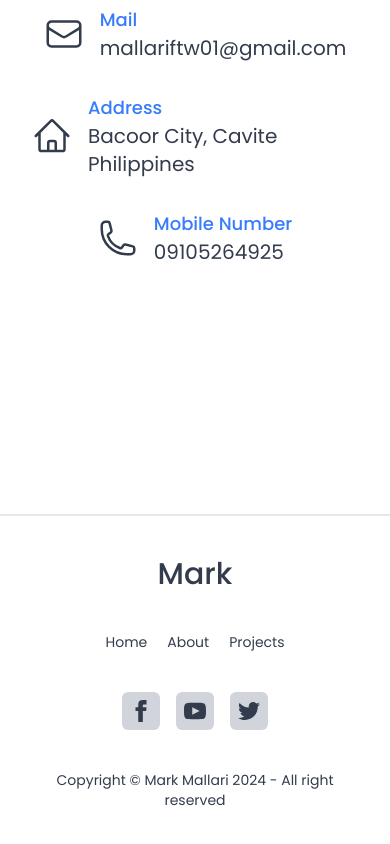
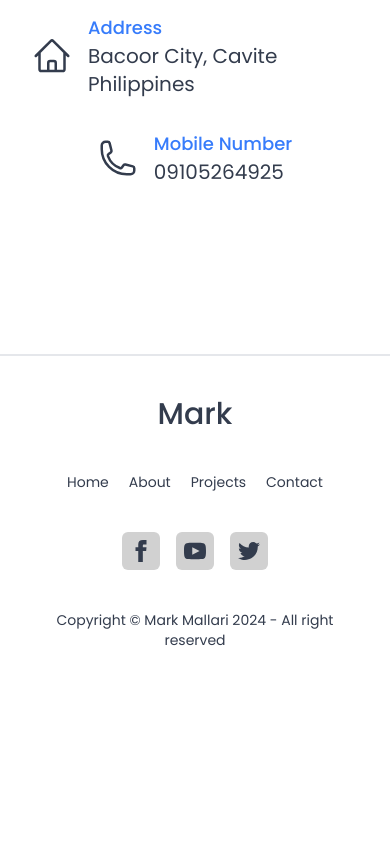
Before and after one commit to MarkMallari16/portfolio-website, a React (Vite) app: page / in a window 390 px wide. Shown: the part 6428-7272 px from the top of the page. After the commit the page ends 7118 px from the top, so only its background shows below. Built offline with nearby package versions, Linux system fonts and the light colour scheme.

Commit message:
fix some footer

```diff
--- a/src/App.jsx
+++ b/src/App.jsx
@@ -42,7 +42,7 @@
           viewport={{ once: true }}
           ref={aboutRef}
         >
-          <About />
+          <About contactRef={contactRef} />
         </motion.section>
         <motion.section
           initial={{ opacity: 0 }}
@@ -66,7 +66,7 @@
           <Contact />
         </motion.section>
 
-        <Footer homeRef={homeRef} aboutRef={aboutRef} projectsRef={projectsRef} scrollIntoSection={scrollIntoSection} />
+        <Footer homeRef={homeRef} aboutRef={aboutRef} projectsRef={projectsRef} contactRef={contactRef} scrollIntoSection={scrollIntoSection} />
 
         <ScrollBtn />
       </div>
--- a/src/components/About.jsx
+++ b/src/components/About.jsx
@@ -4,9 +4,9 @@
 import { motion } from 'framer-motion'
 import useScrollSection from '../hooks/useScrollSection';
 
-function About({ aboutRef }) {
+function About({ contactRef }) {
 
-  const {scrollIntoSection} = useScrollSection();
+  const { scrollIntoSection } = useScrollSection();
   return (
     <div className='mx-auto px-6 lg:px-0 lg:max-w-7xl'>
       <div className='grid grid-cols-1 lg:grid-cols-2  pt-20 mx-auto lg:gap-20'>
--- a/src/components/Contact.jsx
+++ b/src/components/Contact.jsx
@@ -16,7 +16,7 @@
     ]
 
   return (
-    <div className='py-40 mx-auto lg:max-w-7xl px-4 lg:px-0'>
+    <div className='py-20 mx-auto lg:max-w-7xl px-4 lg:px-0'>
       <div className='text-medium text-center text-3xl font-medium pt-10'>Contact</div>
       <p className="text-center text-slate-400 font-light">Reach me!</p>
       <div className='flex  justify-center py-20 gap-16 '>
--- a/src/components/Footer.jsx
+++ b/src/components/Footer.jsx
@@ -1,7 +1,7 @@
 import React from 'react'
 
 
-function Footer({ homeRef, aboutRef, projectsRef, scrollIntoSection }) {
+function Footer({ homeRef, aboutRef, projectsRef, contactRef, scrollIntoSection }) {
     return (
         <footer className="footer footer-center p-10 bg-ghost  border-t-2">
             <h1 className='text-3xl font-medium'>Mark</h1>
@@ -9,18 +9,20 @@
                 <div className="grid grid-flow-col gap-5">
                     <a href='#home' onClick={() => scrollIntoSection(homeRef)}>Home</a>
                     <a href='#about' onClick={() => scrollIntoSection(aboutRef)}>About</a>
+
                     <a href='#projects' onClick={() => scrollIntoSection(projectsRef)}>Projects</a>
+                    <a href='#about' onClick={() => scrollIntoSection(contactRef)}>Contact</a>
                 </div>
             </nav>
             <nav>
                 <div className="grid grid-flow-col gap-4 ">
-                    <a href='https://www.instagram.com/mrkymllari/' className='p-2 bg-gray-300 dark:text-white rounded-md hover:bg-secondary hover:text-base-300 transition-all ease-in-out'><svg xmlns="http://www.w3.org/2000/svg" width="22" height="22" viewBox="0 0 24 24" className="fill-current"><path d="M9 8h-3v4h3v12h5v-12h3.642l.358-4h-4v-1.667c0-.955.192-1.333 1.115-1.333h2.885v-5h-3.808c-3.596 0-5.192 1.583-5.192 4.615v3.385z"></path></svg></a>
-                    <a href='https://www.youtube.com/channel/UCjmHlbLg0GEGH4SOS04jQPg' className='p-2 bg-gray-300 rounded-md hover:bg-secondary hover:text-base-300 transition-all ease-in-out'><svg xmlns="http://www.w3.org/2000/svg" width="22" height="22" viewBox="0 0 24 24" className="fill-current"><path d="M19.615 3.184c-3.604-.246-11.631-.245-15.23 0-3.897.266-4.356 2.62-4.385 8.816.029 6.185.484 8.549 4.385 8.816 3.6.245 11.626.246 15.23 0 3.897-.266 4.356-2.62 4.385-8.816-.029-6.185-.484-8.549-4.385-8.816zm-10.615 12.816v-8l8 3.993-8 4.007z"></path></svg></a>
-                    <a href='https://x.com/markymallari16' className='p-2 bg-gray-300 rounded-md hover:bg-secondary hover:text-base-300 transition-all ease-in-out'><svg xmlns="http://www.w3.org/2000/svg" width="22" height="22" viewBox="0 0 24 24 " className="fill-current"><path d="M24 4.557c-.883.392-1.832.656-2.828.775 1.017-.609 1.798-1.574 2.165-2.724-.951.564-2.005.974-3.127 1.195-.897-.957-2.178-1.555-3.594-1.555-3.179 0-5.515 2.966-4.797 6.045-4.091-.205-7.719-2.165-10.148-5.144-1.29 2.213-.669 5.108 1.523 6.574-.806-.026-1.566-.247-2.229-.616-.054 2.281 1.581 4.415 3.949 4.89-.693.188-1.452.232-2.224.084.626 1.956 2.444 3.379 4.6 3.419-2.07 1.623-4.678 2.348-7.29 2.04 2.179 1.397 4.768 2.212 7.548 2.212 9.142 0 14.307-7.721 13.995-14.646.962-.695 1.797-1.562 2.457-2.549z"></path></svg></a>
+                    <a href='https://www.instagram.com/mrkymllari/' className='p-2 bg-base-300 rounded-md hover:bg-secondary hover:text-base-300 transition-all ease-in-out'><svg xmlns="http://www.w3.org/2000/svg" width="22" height="22" viewBox="0 0 24 24" className="fill-current"><path d="M9 8h-3v4h3v12h5v-12h3.642l.358-4h-4v-1.667c0-.955.192-1.333 1.115-1.333h2.885v-5h-3.808c-3.596 0-5.192 1.583-5.192 4.615v3.385z"></path></svg></a>
+                    <a href='https://www.youtube.com/channel/UCjmHlbLg0GEGH4SOS04jQPg' className='p-2 bg-base-300 rounded-md hover:bg-secondary hover:text-base-300 transition-all ease-in-out'><svg xmlns="http://www.w3.org/2000/svg" width="22" height="22" viewBox="0 0 24 24" className="fill-current"><path d="M19.615 3.184c-3.604-.246-11.631-.245-15.23 0-3.897.266-4.356 2.62-4.385 8.816.029 6.185.484 8.549 4.385 8.816 3.6.245 11.626.246 15.23 0 3.897-.266 4.356-2.62 4.385-8.816-.029-6.185-.484-8.549-4.385-8.816zm-10.615 12.816v-8l8 3.993-8 4.007z"></path></svg></a>
+                    <a href='https://x.com/markymallari16' className='p-2 bg-base-300 rounded-md hover:bg-secondary hover:text-base-300 transition-all ease-in-out'><svg xmlns="http://www.w3.org/2000/svg" width="22" height="22" viewBox="0 0 24 24 " className="fill-current"><path d="M24 4.557c-.883.392-1.832.656-2.828.775 1.017-.609 1.798-1.574 2.165-2.724-.951.564-2.005.974-3.127 1.195-.897-.957-2.178-1.555-3.594-1.555-3.179 0-5.515 2.966-4.797 6.045-4.091-.205-7.719-2.165-10.148-5.144-1.29 2.213-.669 5.108 1.523 6.574-.806-.026-1.566-.247-2.229-.616-.054 2.281 1.581 4.415 3.949 4.89-.693.188-1.452.232-2.224.084.626 1.956 2.444 3.379 4.6 3.419-2.07 1.623-4.678 2.348-7.29 2.04 2.179 1.397 4.768 2.212 7.548 2.212 9.142 0 14.307-7.721 13.995-14.646.962-.695 1.797-1.562 2.457-2.549z"></path></svg></a>
                 </div>
             </nav>
 
-            <p className='font-normal'>Copyright © Mark Mallari 2024 - All right reserved</p>
+            <p className='font-normal'>Copyright &copy; Mark Mallari {new Date().getFullYear()} - All right reserved</p>
         </footer>
     )
 }
```
